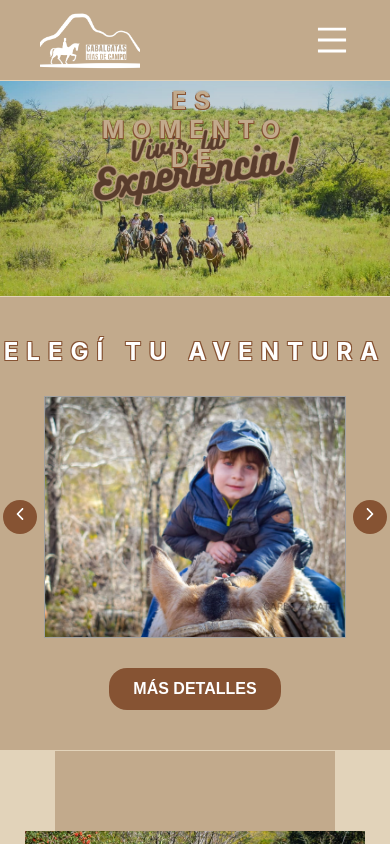
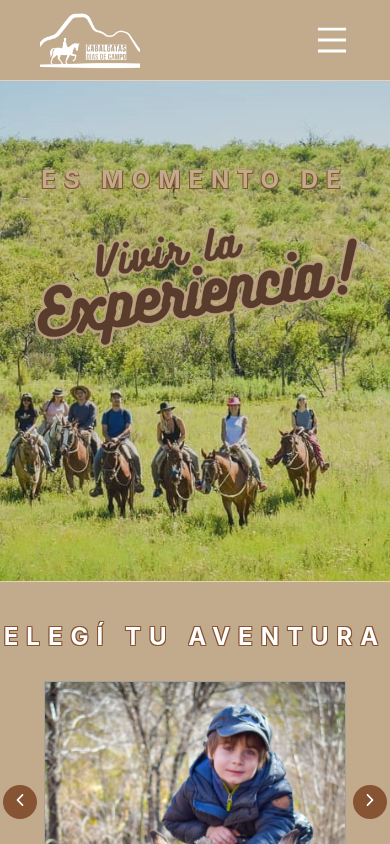
Before and after one commit to androettojuan/web-cabalgatas2, a React (Create React App) app: page / in a window 390 px wide. Shown: the top 844 px of the page. Built offline with nearby package versions, Linux system fonts and the light colour scheme.

Commit message:
Mejora css responsive section 3, 4 y home

```diff
--- a/src/components/HomeLayout/HomeLayout.styles.js
+++ b/src/components/HomeLayout/HomeLayout.styles.js
@@ -12,6 +12,7 @@ export const StyledHomeLayoutFondo = styled("div", {
   justifyContent: "center",
   position: "relative",
   borderTop: "1px solid $litebrown",
+
 });
 
 export const StyledHomeLayoutFondoOscuro = styled("div", {
@@ -27,6 +28,10 @@ export const StyledHomeLayoutFondoOscuro = styled("div", {
 
 export const StyledHomeLayoutImg = styled("img", {
   width: "100%",
+  "@media (max-width: 600px)": {
+    height: "500px",
+    objectFit: "cover",
+  },
 });
 
 export const StyledTitle = styled("div", {
@@ -46,7 +51,17 @@ export const StyledTitle = styled("div", {
     top: "38px",
   },
   "@media (max-width: 600px)": {
-    top: "30px",
+    top: "80px",
+    whiteSpace: "nowrap",
+
+  },
+});
+
+export const StyledMainTitleImg = styled("img", {
+  width: "100%",
+  "@media (max-width: 600px)": {
+    height: "160px",
+    objectFit: "cover",
   },
 });
 
@@ -58,4 +73,7 @@ export const StyledMainTitle = styled("div", {
   width: "100%",
   maxWidth: "1400px",
   userSelect: "none",
+  "@media (max-width: 600px)": {
+    maxWidth: "100%",
+  },
 });
--- a/src/components/Section3Layout/Section3Layout.styles.js
+++ b/src/components/Section3Layout/Section3Layout.styles.js
@@ -10,6 +10,10 @@ export const StyledSection3Layout = styled("div", {
   borderTop: "1px solid $litebrown",
   borderBottom: "1px solid $litebrown",
   backgroundColor: "$litebrown",
+  "@media (max-width: 600px)": {
+    height: "480px",
+    paddingBottom: "100px",
+  },
 });
 
 export const StyledSection3Fondo1 = styled("div", {
--- a/src/components/Section4Layout/Section4Layout.styles.js
+++ b/src/components/Section4Layout/Section4Layout.styles.js
@@ -39,6 +39,9 @@ export const StyledSection4Text = styled("div", {
   width: "560px",
   textAlign: "center",
   margin: "100px 0 100px 40px",
+  "@media only screen and (max-width: 1200px)": {
+    margin: "0 0 40px 0",
+  },
 });
 
 export const StyledSection4Buttons = styled("div", {
--- a/src/pages/HomePage.jsx
+++ b/src/pages/HomePage.jsx
@@ -1,7 +1,7 @@
 import React from "react";
 import Header from "../components/Header/Header";
 import HomeLayout from "../components/HomeLayout/HomeLayout";
-import { StyledHomeLayoutImg } from "../components/HomeLayout/HomeLayout.styles";
+import { StyledHomeLayoutImg, StyledMainTitleImg } from "../components/HomeLayout/HomeLayout.styles";
 import Title from "../components/Title/Title";
 
 const HomePage = () => {
@@ -17,7 +17,7 @@ const HomePage = () => {
           </Title>
         </HomeLayout.Title>
         <HomeLayout.MainTitle>
-          <StyledHomeLayoutImg src="img/title-home.png" alt="main-title" />
+          <StyledMainTitleImg src="img/title-home.png" alt="main-title" />
         </HomeLayout.MainTitle>
       </HomeLayout.Fondo>
     </HomeLayout>
```
